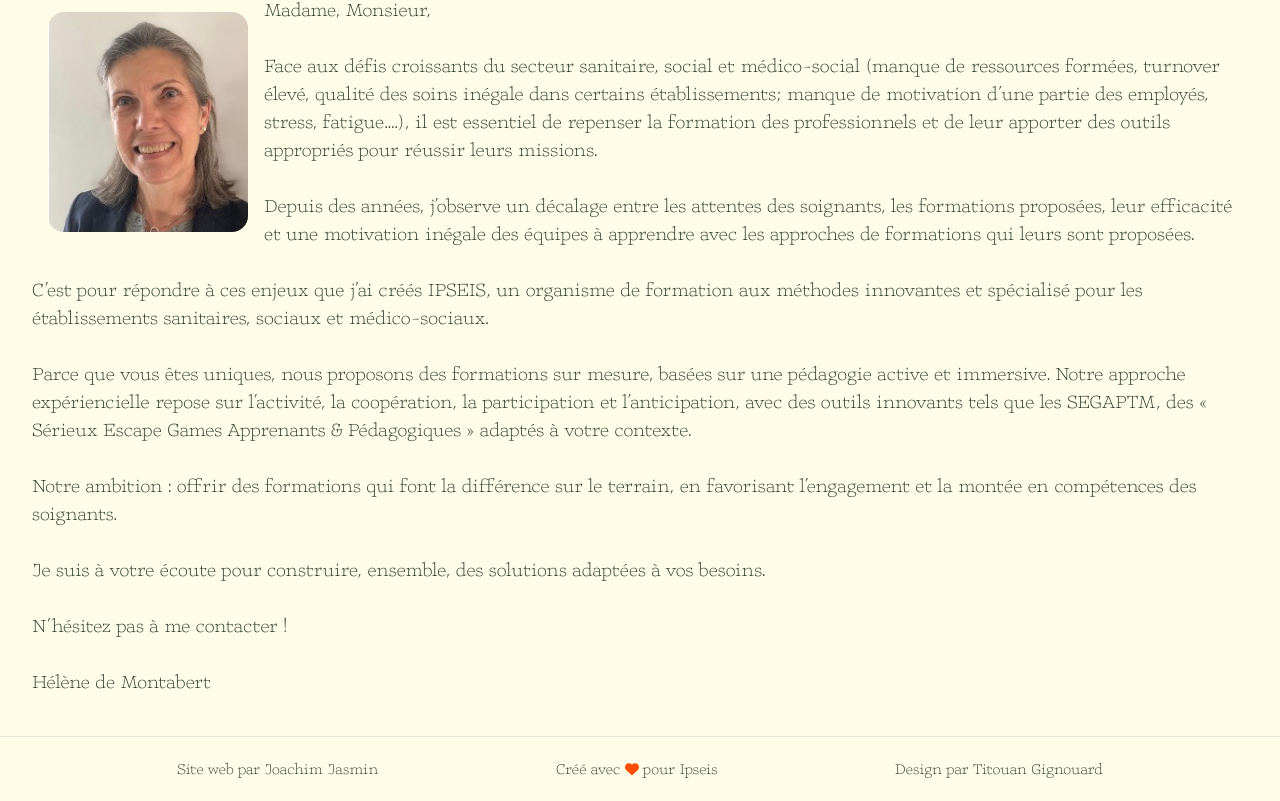
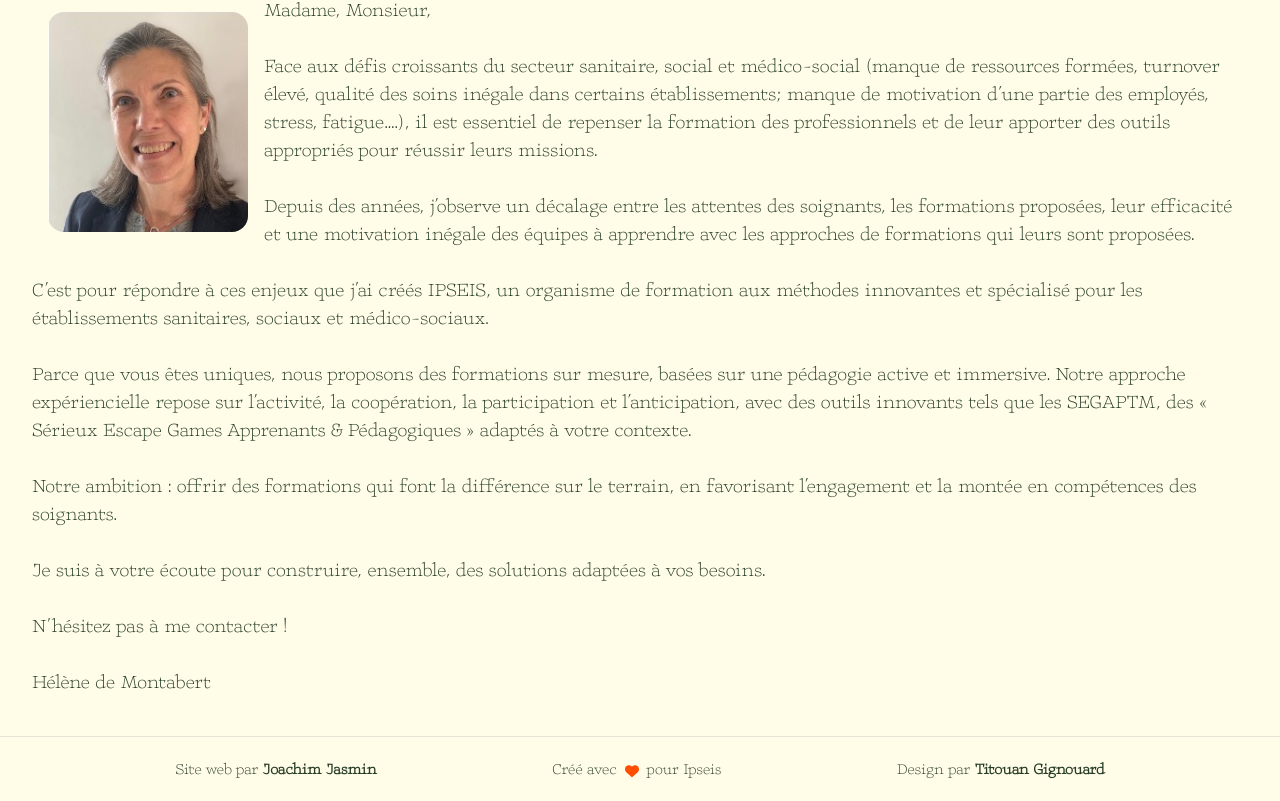
Before and after one commit to Jyok1m/ipseis, a Next.js app: page /a-propos in a window 1280 px wide. Shown: the part 258-1059 px from the top of the page. Built offline with nearby package versions, Linux system fonts and the light colour scheme.

Commit message:
Ajout de liens cliquables pour les noms des concepteurs dans le composant Footer pour une meilleure sémantique et accessibilité.

```diff
--- a/src/components/global/Footer.tsx
+++ b/src/components/global/Footer.tsx
@@ -1,6 +1,7 @@
 "use client";
 
 import React from "react";
+import Link from "next/link";
 
 import { FontAwesomeIcon } from "@fortawesome/react-fontawesome";
 import { faHeart } from "@fortawesome/free-solid-svg-icons";
@@ -12,13 +13,23 @@ const Footer = () => {
 				aria-labelledby="footer-heading"
 				className="relative border-t border-gray-900/10 flex flex-col gap-y-2 sm:flex-row items-center justify-evenly py-5"
 			>
-				<span>Site web par Joachim Jasmin</span>
-				<span className="hidden sm:block">
-					Créé avec <FontAwesomeIcon icon={faHeart} className="h-3 sm:h-[14px] text-cohesion" /> pour Ipseis
+				<span>
+					Site web par{" "}
+					<Link href="https://www.linkedin.com/in/joachim-jasmin/" target="_blank" className="font-semibold hover:underline underline-offset-4">
+						Joachim Jasmin
+					</Link>
 				</span>
-				<span>Design par Titouan Gignouard</span>
-				<span className="block sm:hidden">
-					Créé avec <FontAwesomeIcon icon={faHeart} className="h-3 sm:h-[14px] text-cohesion" /> pour Ipseis
+				<span className="hidden sm:flex sm:justify-center sm:items-center sm:gap-x-2">
+					Créé avec <FontAwesomeIcon icon={faHeart} className="h-3 sm:h-[14px] text-cohesion -mb-1" /> pour Ipseis
+				</span>
+				<span>
+					Design par{" "}
+					<Link href="https://www.malt.fr/profile/titouanguignouard/" target="_blank" className="font-semibold hover:underline underline-offset-4">
+						Titouan Gignouard
+					</Link>
+				</span>
+				<span className="sm:hidden flex justify-center items-center gap-x-2">
+					Créé avec <FontAwesomeIcon icon={faHeart} className="h-3 sm:h-[14px] text-cohesion -mb-1" /> pour Ipseis
 				</span>
 			</footer>
 		</div>
```
